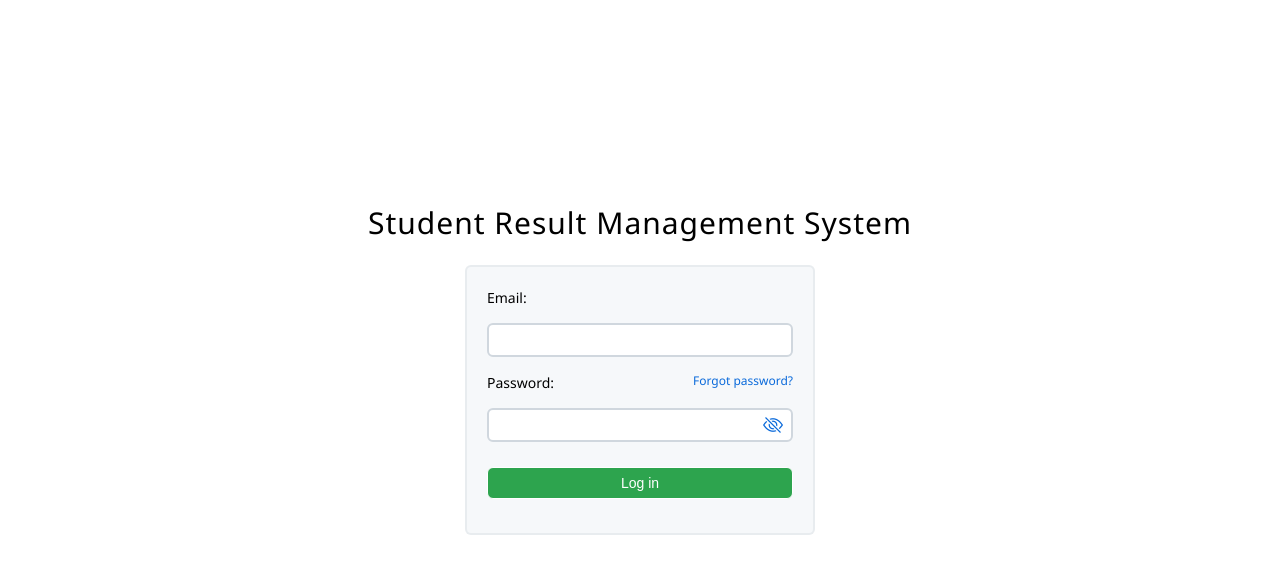
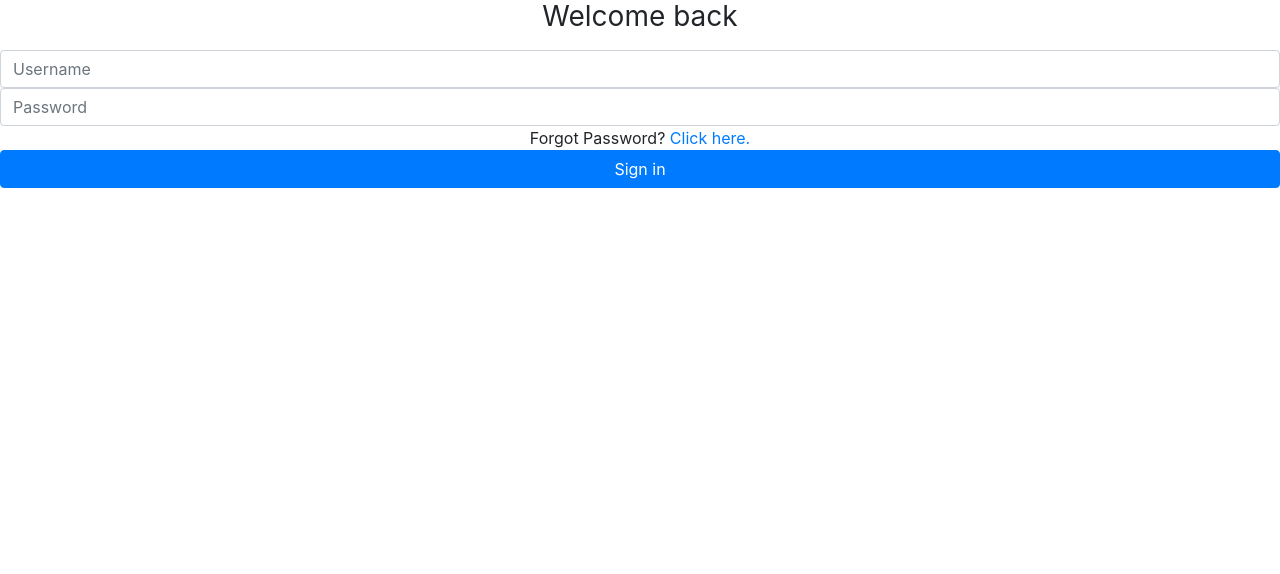
Before and after one commit to debashisda/srms, a PHP site: page / in a window 1280 px wide. Shown: the top 574 px of the page. Run offline with PHP 8.4, Linux system fonts and the light colour scheme.

Commit message:
Update index.php

```diff
--- a/srms/index.php
+++ b/srms/index.php
@@ -1,86 +1,48 @@
 <?php
-
-$msg = false;
-include('common/super_common.php');
-
 extract($_POST);
 if(isset($login))
 {
-  /*
-  $username=$username;
-	$password=hash('sha256',$password);
-  */
-    $query=mysqli_query($con,"select * from stu_details where email='".$username."' && password='".$password."';");
-	$ret=mysqli_fetch_assoc($query);
+  include('common/super_common.php');
+  $ret=mysqli_fetch_assoc(mysqli_query($con,"select * from stu_details where email='".$username."' && password='".$password."';"));
+  mysqli_close($con);
   if($ret>0)
   {
       session_start();
       $_SESSION['roll'] = $ret['roll'];
-        $_SESSION['regno'] = $ret['regno'];
       $_SESSION['course'] = $ret['course'];
       $_SESSION['email'] = $ret['email'];
       $_SESSION['name'] = $ret['name'];
       $_SESSION['state'] = true;
-		header('location:student/student_dashboard.php');
+      header('location:student/dashboard.php');
   }
   else
   {
-		$msg=true;
+    $msg="<div class='alert alert-danger alert-dismissible' role='alert'>Invalid Username or Password
+            <button class='close' data-dismiss='alert'>&times;</button>
+          </div>";
   }
 }
 ?>
-<html>
+<!DOCTYPE html>
+<html lang="en">
 <head>
-    <link rel="stylesheet" href="common/indexstyle.css">
+    <title>SRMS</title>
+    <meta content="text/html; charset=UTF-8">
+    <meta name="viewport" content="width=device-width, initial-scale=1, shrink-to-fit=no">
+    <link rel="stylesheet" href="https://cdn.jsdelivr.net/npm/bootstrap@4.6.1/dist/css/bootstrap.min.css">
+    <link href="./login_files/signin.css" rel="stylesheet">
 </head>
-<style>
-
-@font-face
-{
-	font-family: bootstrap-icons;
-    src: url(common/svg/bootstrap-icons.woff2);
-}
-
-[class*=" bi-"]::before {
-  display: inline-block;
-  font-family: bootstrap-icons;
-  font-style: normal;
-  font-weight: normal;
-  font-variant: normal;
-  text-transform: none;
-  line-height: 1;
-  vertical-align: text-bottom;
-  -webkit-font-smoothing: antialiased;
-}
-.bi-eye-slash::before { content: "\f320"; }
-.bi-eye::before { content: "\f321"; }
-
-	</style>
-    <body>
-        <h1>Student Result Management System</h1>
-        <?php if($msg) echo "<ul class='auth-form' id='clsem'><li>Invalid username or password.<span class='close'  onclick='errormessage()'>&times;</span></li></ul>";?>
-
-        <div class="auth-form" id="login">
-            <div class="auth-form-body">
-                <form method="post">
-                    <label>Email:</label>
-                    <input type="email" name="username" id="login_field" class="form-control" required autocomplete>
-                    <div class="position-relative">
-                        <label>Password:</label>
-                        <input type="password" name="password" id="password" class="form-control" required>
-                        <i class="bi bi-eye-slash eye-button" id="togglePassword"></i>
-                        <input type="submit" class="btn" name="login" value="Log in">
-                        <a class="label-link" href="forgot-password.php">Forgot password?</a>
-                    </div>
+<body class="text-center">
+    <form class="form-signin" method="post">
+        <?php if(isset($msg)){ echo $msg; } ?>
+        <!--img class="mb-4" src="./login_files/bootstrap-solid.svg" alt="" width="72" height="72"-->
+        <h1 class="h3 mb-3 font-weight-normal">Welcome back</h1>
+        <input type="email" class="form-control" name="username" placeholder="Username" required>
+        <input type="password" class="form-control" name="password" placeholder="Password" required>
+        <span> Forgot Password? <a href="common/forgot_password.php" class="link-primary">Click here.</a></span>
+        <button class="btn btn-md btn-primary btn-block" name="login" type="submit">Sign in</button>
     </form>
-            </div>
-            <!--p class="create-new-account">New here? <a href="create-account.php">Create an account</a>.</p-->
-        </div>
-        <script>
-            const togglePassword = document.querySelector('#togglePassword');
-            const password = document.querySelector('#password');
-            togglePassword.addEventListener('click', function(e){const type = password.getAttribute('type')==='password'?'text':'password';password.setAttribute('type',type);this.classList.toggle('bi-eye');});
-		</script>
-		<script>function errormessage(){document.getElementById("clsem").style.display='none';}</script>
+    <script src="https://cdn.jsdelivr.net/npm/jquery@3.5.1/dist/jquery.slim.min.js"></script>
+    <script src="https://cdn.jsdelivr.net/npm/bootstrap@4.6.1/dist/js/bootstrap.bundle.min.js"></script>
 </body>
 </html>
```
Lines whose indentation alone changed are shown as unchanged.
